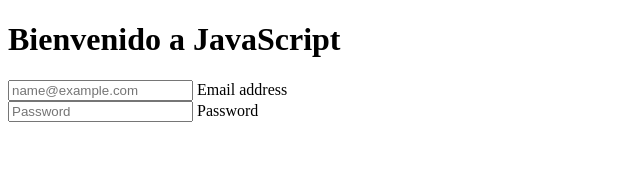
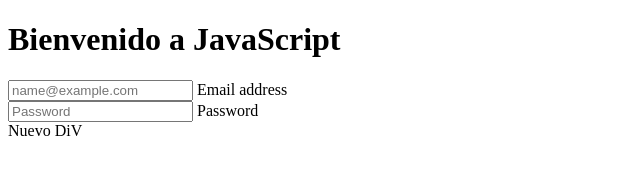
Before and after one commit to IvanGonzalezV/2aEntrega_JavaScript, a website: page index.html in a window 1280 px wide. Shown: the full height of the page, 0-640 px from the left. Drawn offline with Linux system fonts and the light colour scheme.

Commit message:
init:zap:

```diff
--- a/index.html
+++ b/index.html
@@ -21,6 +21,10 @@
         </div>
     </div>
 
+    <div>
+        Nuevo DiV
+    </div>
+
 
 </body>
 
```
